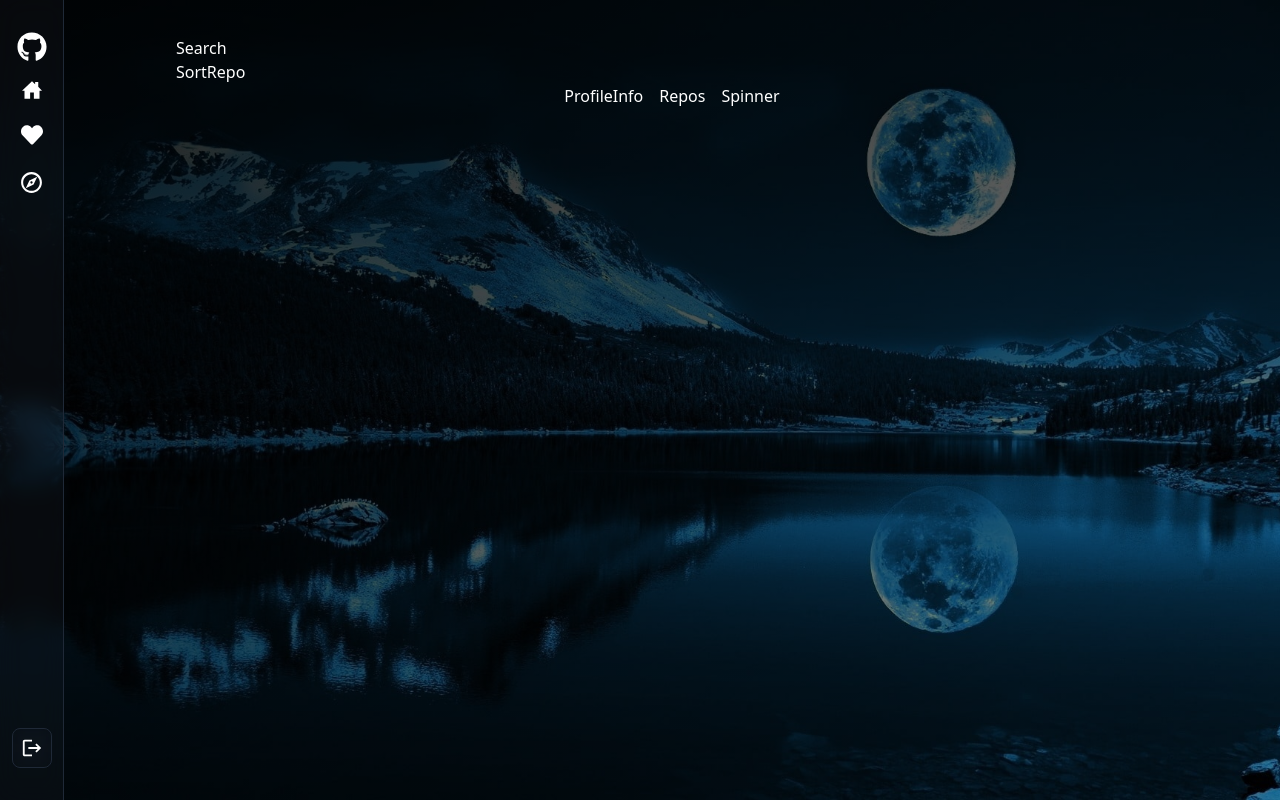
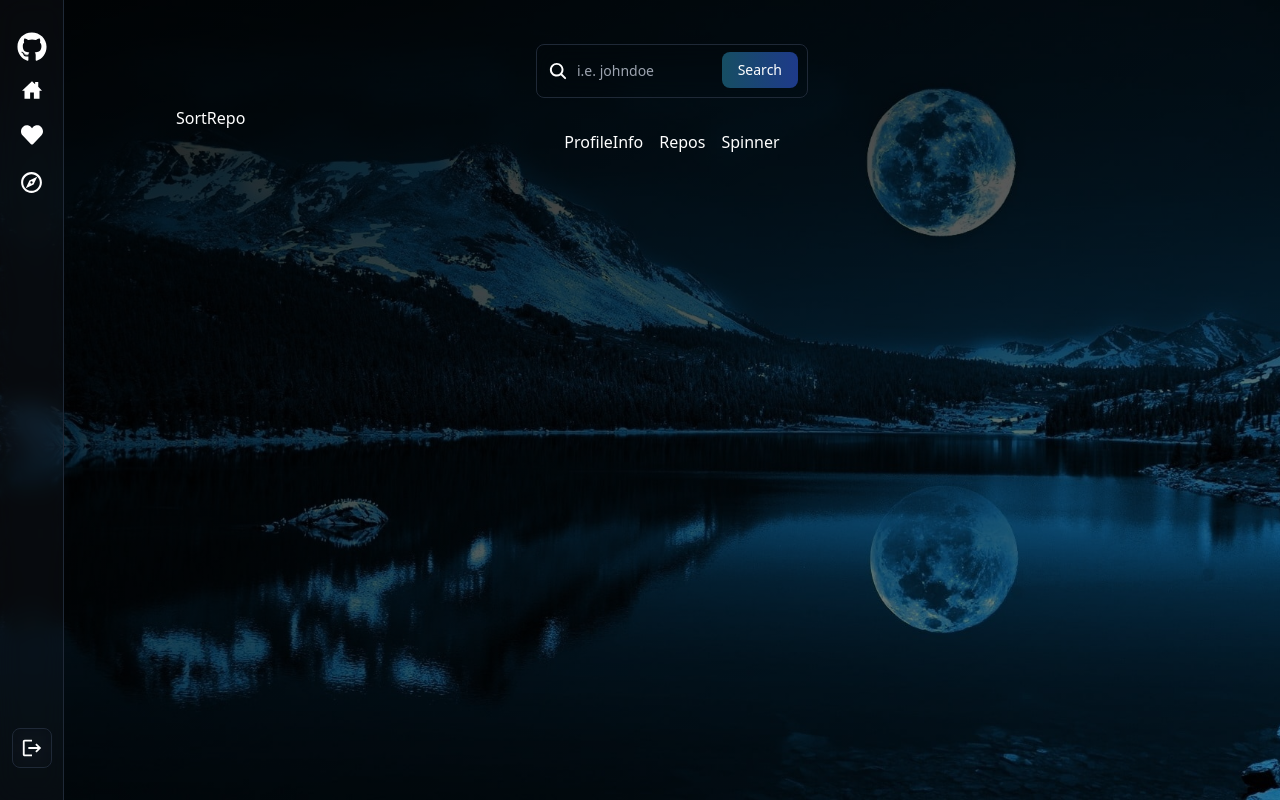
Before and after one commit to HirenGajjar/repo-search-app, a React (Vite) app in the folder Frontend/: page / in a window 1280 px wide. Built offline with nearby package versions, Linux system fonts and the light colour scheme.

Commit message:
Add search component

```diff
--- a/Frontend/src/Components/Search.jsx
+++ b/Frontend/src/Components/Search.jsx
@@ -1,7 +1,34 @@
-import React from "react";
+import { IoSearch } from "react-icons/io5";
 
-function Search() {
-  return <div>Search</div>;
-}
+const Search = () => {
+  return (
+    <form className="max-w-xl mx-auto p-2 sm:w-72">
+      <label
+        htmlFor="default-search"
+        className="mb-2 text-sm font-medium text-gray-900 sr-only"
+      >
+        Search
+      </label>
+      <div className="relative">
+        <div className="absolute inset-y-0 start-0 flex items-center z-10 ps-3 pointer-events-none">
+          <IoSearch className="w-5 h-5" />
+        </div>
+        <input
+          type="search"
+          id="default-search"
+          className="block w-full p-4 ps-10 text-sm rounded-lg bg-glass focus:ring-blue-500 focus:border-blue-500 bg-transparent focus:bg-transparent "
+          placeholder="i.e. johndoe"
+          required
+        />
+        <button
+          type="submit"
+          className="text-white absolute end-2.5 bottom-2.5 bg-blue-700 hover:bg-blue-800 focus:ring-4 focus:outline-none focus:ring-blue-300 font-medium rounded-lg text-sm px-4 py-2  bg-gradient-to-r from-cyan-900 to-blue-900 hover:scale-95 active:scale-90 transition-all duration-300"
+        >
+          Search
+        </button>
+      </div>
+    </form>
+  );
+};
 
 export default Search;
```
